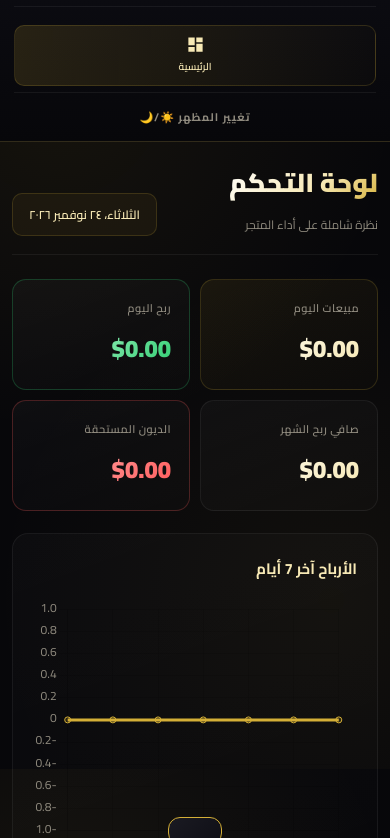
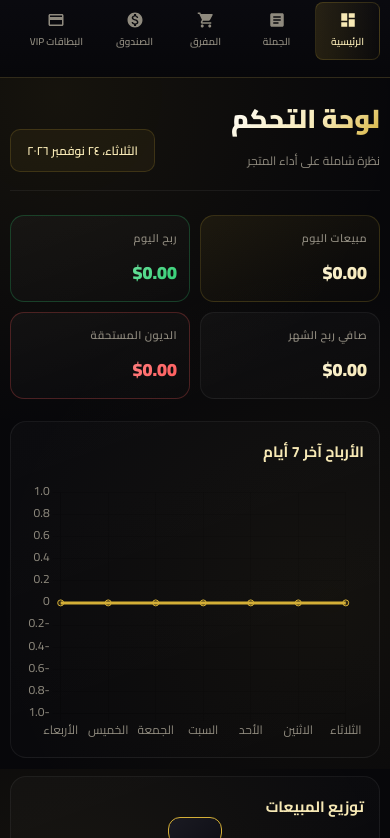
Before and after one commit to jawaddk19-boop/newsystem, a plain HTML site: page index.html in a window 390 px wide. Shown: the part 75-913 px from the top of the page. Drawn offline with nearby package versions, Linux system fonts and the light colour scheme.

Commit message:
Update index.html

```diff
--- a/index.html
+++ b/index.html
@@ -156,16 +156,46 @@ body.light-mode .inv-input{background:#fff;color:#000;border-color:#ccc}
 .pin-pad .pin-del{color:#ff8a8a}
 .pin-pad .pin-ok{color:#0a0a0f;background:linear-gradient(135deg,var(--gold),var(--gold3))}
 
+/* Responsive Mobile Fixes */
 @media(max-width:900px){
-.app{flex-direction:column}
-.sidebar{width:100%;height:auto;position:relative;border-left:none;border-bottom:1px solid var(--bdr);padding:14px}
-.nav{flex-direction:row;overflow-x:auto;scrollbar-width:none;flex:none}
-.nav::-webkit-scrollbar{display:none}
-.nav-item{flex-direction:column;gap:3px;padding:9px 12px;font-size:10px;min-width:62px;flex-shrink:0;text-align:center}
-.main{padding:16px 12px}
-.stats-grid{grid-template-columns:repeat(2,1fr);gap:10px}
-.charts-grid{grid-template-columns:1fr}
-.modal{padding:18px}
+  .app{flex-direction:column}
+  .sidebar{
+    width:100%;height:auto;position:relative;
+    border-left:none;border-bottom:1px solid var(--bdr);
+    padding:12px 10px;
+    display:flex;flex-direction:column;gap:10px;
+    overflow-y:visible;
+  }
+  .logo{padding:0 0 5px;margin-bottom:0;justify-content:center}
+  .nav{
+    flex-direction:row;flex:none;
+    overflow-x:auto;overflow-y:hidden;
+    gap:6px;padding-bottom:5px;
+    -webkit-overflow-scrolling:touch;
+  }
+  .nav::-webkit-scrollbar{display:none}
+  .nav-item{
+    flex-direction:column;gap:3px;
+    padding:8px 12px;font-size:10px;font-weight:600;
+    min-width:65px;width:auto;flex-shrink:0;text-align:center;
+    border-radius:8px;
+  }
+  .nav-item .ico{width:18px;height:18px}
+  .sidebar-footer{
+    position:absolute;top:15px;left:15px;
+    border:none;padding:0;font-size:18px;
+    background:transparent;color:var(--gold2);
+  }
+  .main{padding:16px 10px}
+  .stats-grid{grid-template-columns:repeat(2,1fr);gap:10px}
+  .charts-grid{grid-template-columns:1fr}
+  .stat-card{padding:12px}
+  .stat-value{font-size:18px}
+  .stat-value.small{font-size:15px}
+  .card{padding:15px}
+  .modal{padding:15px;width:95%}
+  .btn{padding:10px 16px;font-size:12px}
+  .btn-sm{padding:6px 10px;font-size:10px}
 }
 </style>
 </head>
@@ -208,7 +238,7 @@ body.light-mode .inv-input{background:#fff;color:#000;border-color:#ccc}
     <button class="nav-item" data-page="reports"><svg class="ico" viewBox="0 0 24 24"><path d="M19 3H5c-1.1 0-2 .9-2 2v14c0 1.1.9 2 2 2h14c1.1 0 2-.9 2-2V5c0-1.1-.9-2-2-2zM9 17H7v-7h2v7zm4 0h-2V7h2v10zm4 0h-2v-4h2v4z"/></svg><span>التقارير</span></button>
     <button class="nav-item" data-page="settings"><svg class="ico" viewBox="0 0 24 24"><path d="M19.14 12.94c.04-.3.06-.61.06-.94 0-.32-.02-.64-.07-.94l2.03-1.58c.18-.14.23-.41.12-.61l-1.92-3.32c-.12-.22-.37-.29-.59-.22l-2.39.96c-.5-.38-1.03-.7-1.62-.94l-.36-2.54c-.04-.24-.24-.41-.48-.41h-3.84c-.24 0-.43.17-.47.41l-.36 2.54c-.59.24-1.13.57-1.62.94l-2.39-.96c-.22-.08-.47 0-.59.22L2.74 8.87c-.12.21-.08.47.12.61l2.03 1.58c-.05.3-.09.63-.09.94s.02.64.07.94l-2.03 1.58c-.18.14-.23.41-.12.61l1.92 3.32c.12.22.37.29.59.22l2.39-.96c.5.38 1.03.7 1.62.94l.36 2.54c.05.24.24.41.48.41h3.84c.24 0 .44-.17.47-.41l.36-2.54c.59-.24 1.13-.56 1.62-.94l2.39.96c.22.08.47 0 .59-.22l1.92-3.32c.12-.22.07-.47-.12-.61l-2.01-1.58zM12 15.6c-1.98 0-3.6-1.62-3.6-3.6s1.62-3.6 3.6-3.6 3.6 1.62 3.6 3.6-1.62 3.6-3.6 3.6z"/></svg><span>الإعدادات</span></button>
   </nav>
-  <div class="sidebar-footer" onclick="toggleTheme()">تغيير المظهر ☀️/🌙</div>
+  <div class="sidebar-footer" onclick="toggleTheme()">☀️/🌙</div>
 </aside>
 
 <main class="main">
```
